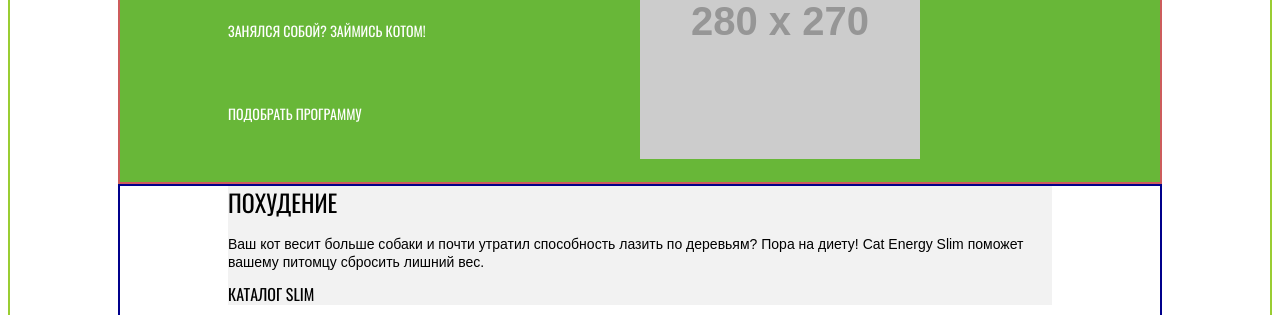
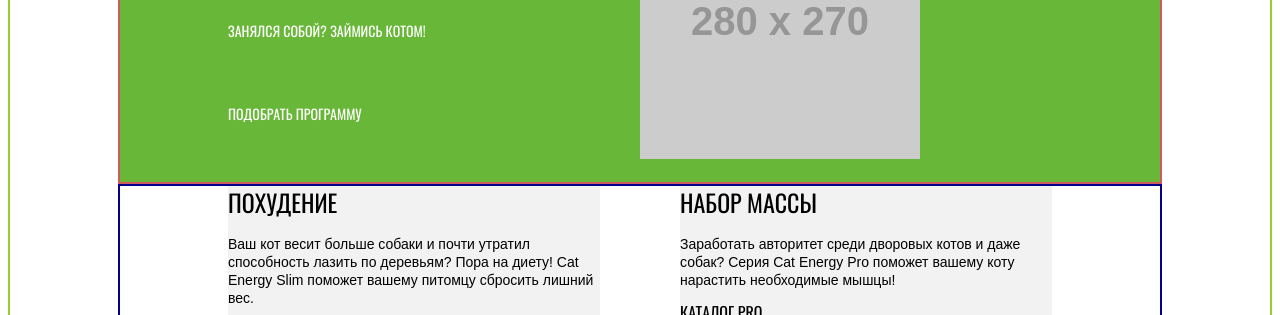
Before and after one commit to kohigh/203969-cat-energy-21, a website: page source/index.html in a window 1280 px wide. Shown: the part 185-500 px from the top of the page. Drawn offline with nearby package versions, Linux system fonts and the light colour scheme; files that its build step writes are made by us from their sources; placeholder pictures from the web are drawn by us.

Commit message:
programs

```diff
--- a/source/sass/blocks/programs.scss
+++ b/source/sass/blocks/programs.scss
@@ -11,14 +11,22 @@
 .programs__list {
   @include reset-list;
   @include reset-margin-padding;
+
+  display: grid;
+  grid-gap: 20px;
+
+  @media (min-width: $tablet-width) {
+    grid-gap: 30px;
+  }
+
+  @media (min-width: $desktop-width) {
+    grid-gap: 80px;
+    grid-template-columns: 1fr 1fr;
+  }
 }
 
 .programs__item {
   background-color: $program-background;
-}
-
-.programs__item:not(:last-child) {
-  margin-bottom: 20px;
 }
 
 .programs__title {
```
